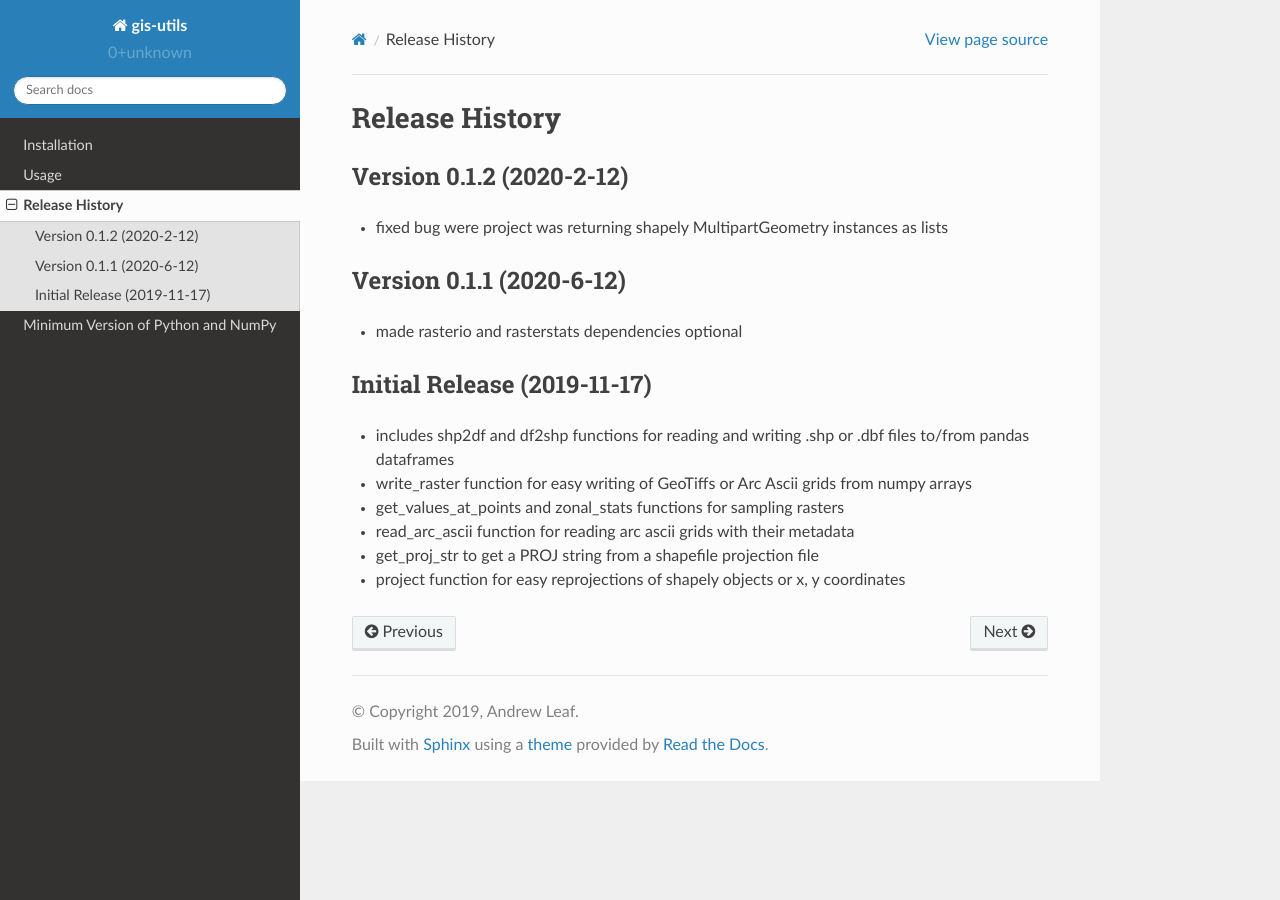
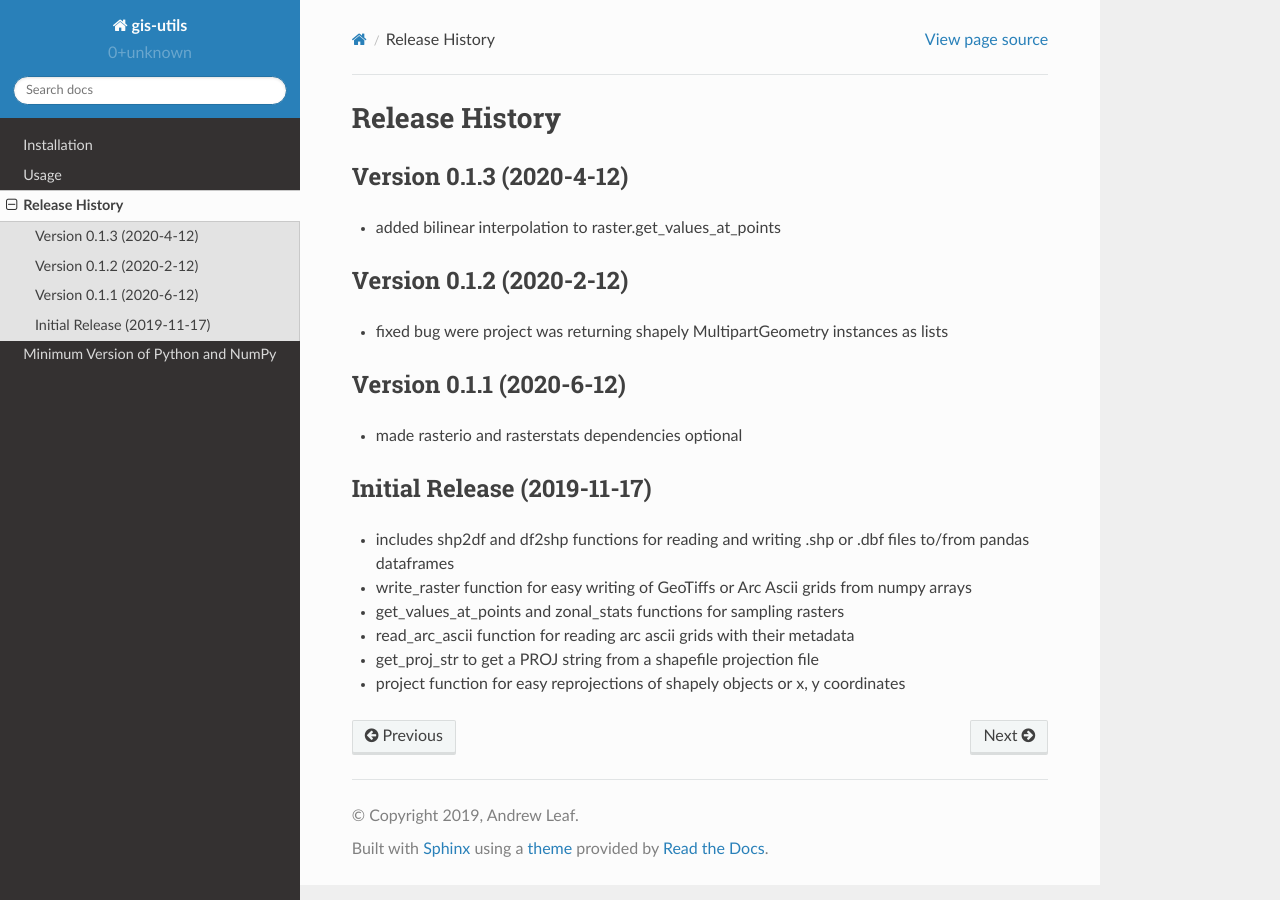
Before and after one commit to aleaf/gis-utils, a Sphinx documentation site: the page built from docs/source/release-history.rst, in a window 1280 px wide. Built offline with Sphinx 7.4.7 and the Read the Docs theme 2.0.0, drawn with Linux system fonts in a browser that asks for light colours.

Commit message:
REL: v0.1.3

```diff
--- a/docs/source/release-history.rst
+++ b/docs/source/release-history.rst
@@ -1,6 +1,10 @@
 ===============
 Release History
 ===============
+
+Version 0.1.3 (2020-4-12)
+--------------------------
+* added bilinear interpolation to raster.get_values_at_points
 
 Version 0.1.2 (2020-2-12)
 --------------------------
```
